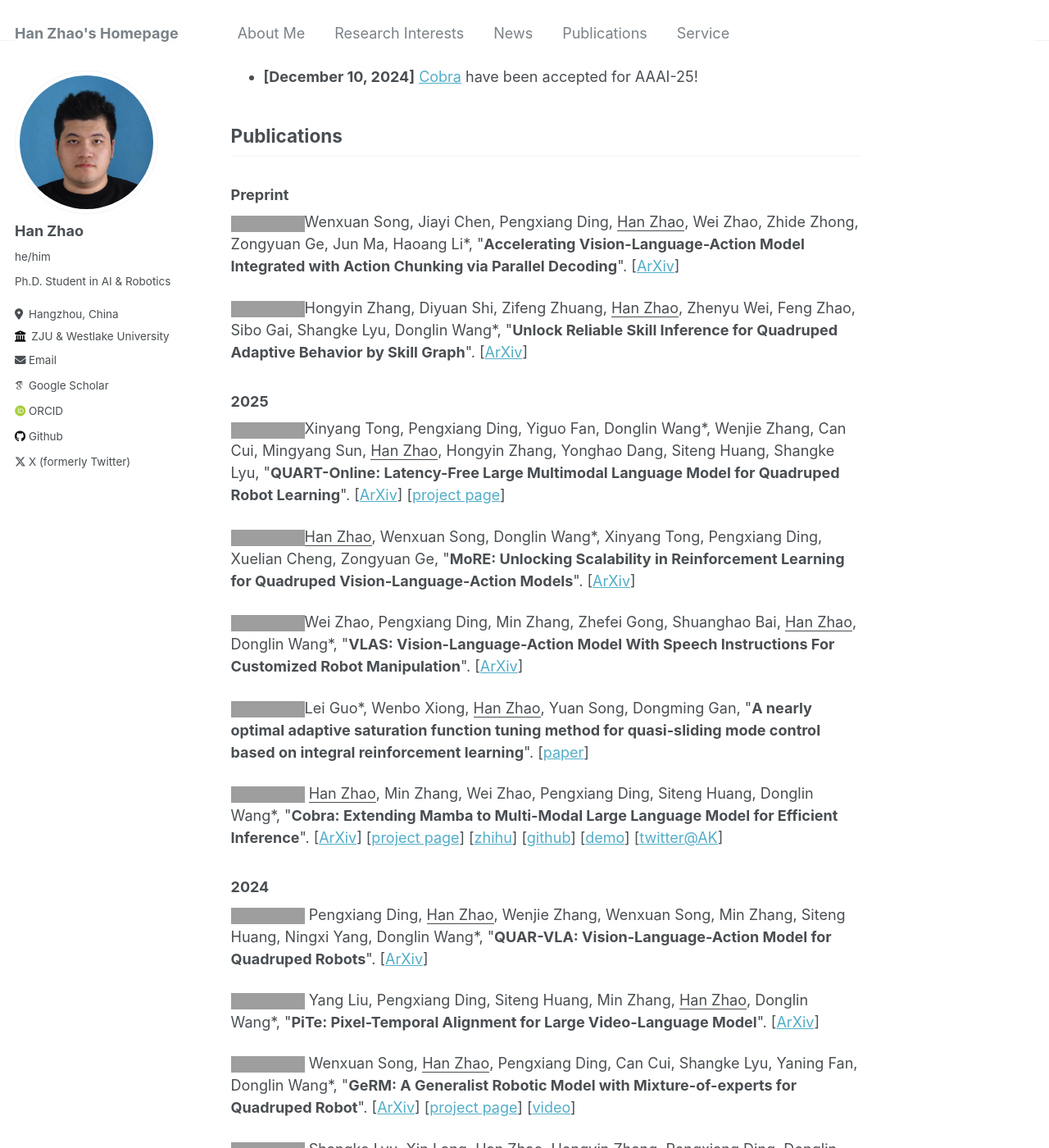
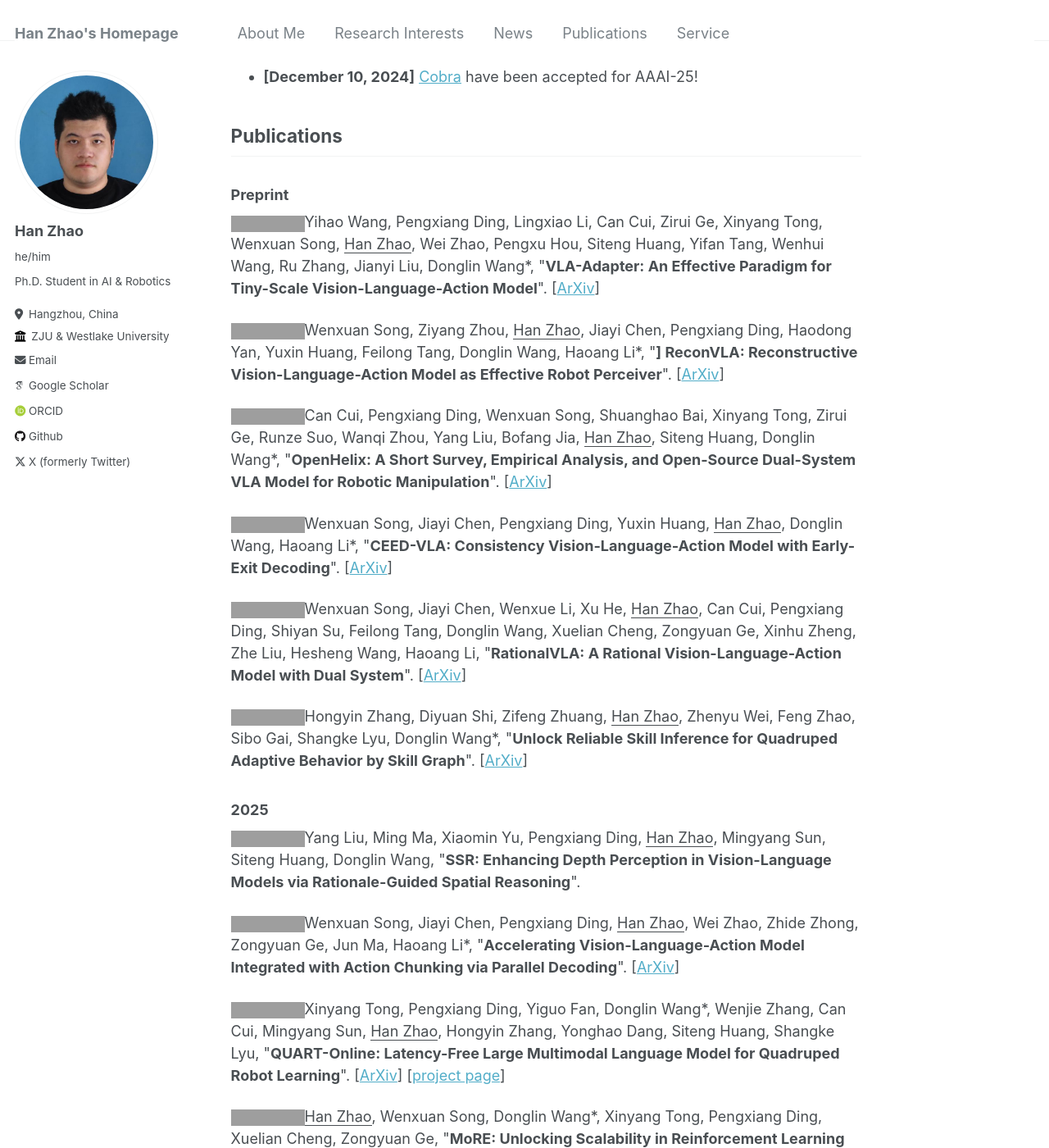
Before and after one commit to h-zhao1997/h-zhao1997.github.io, a Jekyll site: the page built from _pages/about.md, in a window 1280 px wide and 1400 px high, scrolled down 1285 px. Shown: the whole window at 82% size. Built offline with Jekyll 4.4.1, drawn with Linux system fonts in a browser that asks for light colours; some web fonts are replaced; some of the changed text lies outside the part shown; grey boxes are pictures that could not be loaded.

Commit message:
Update about.md

```diff
--- a/_pages/about.md
+++ b/_pages/about.md
@@ -52,11 +52,25 @@ Specifically, I am interested in:
 
 ### Preprint
 
-<a href="https://arxiv.org/abs/2503.02310" target="_blank"><img src="https://img.shields.io/badge/arXiv-2503.02310-B31B1B?style=for-the-badge"></a>Wenxuan Song, Jiayi Chen, Pengxiang Ding, <u>Han Zhao</u>, Wei Zhao, Zhide Zhong, Zongyuan Ge, Jun Ma, Haoang Li\*, &quot;**Accelerating Vision-Language-Action Model Integrated with Action Chunking via Parallel Decoding**&quot;. [[ArXiv](https://arxiv.org/pdf/2503.02310.pdf)]
+<a href="https://arxiv.org/abs/2509.09372" target="_blank"><img src="https://img.shields.io/badge/arXiv-2509.09372-B31B1B?style=for-the-badge"></a>Yihao Wang, Pengxiang Ding, Lingxiao Li, Can Cui, Zirui Ge, Xinyang Tong, Wenxuan Song, <u>Han Zhao</u>, Wei Zhao, Pengxu Hou, Siteng Huang, Yifan Tang, Wenhui Wang, Ru Zhang, Jianyi Liu, Donglin Wang\*, &quot;**VLA-Adapter: An Effective Paradigm for Tiny-Scale Vision-Language-Action Model**&quot;. [[ArXiv](https://arxiv.org/pdf/2509.09372.pdf)]
+
+<a href="https://arxiv.org/abs/2508.10333" target="_blank"><img src="https://img.shields.io/badge/arXiv-2508.10333-B31B1B?style=for-the-badge"></a>Wenxuan Song, Ziyang Zhou, <u>Han Zhao</u>, Jiayi Chen, Pengxiang Ding, Haodong Yan, Yuxin Huang, Feilong Tang, Donglin Wang, Haoang Li\*, &quot;**]
+ReconVLA: Reconstructive Vision-Language-Action Model as Effective Robot Perceiver**&quot;. [[ArXiv](https://arxiv.org/pdf/2508.10333.pdf)]
+
+<a href="https://arxiv.org/abs/2505.03912" target="_blank"><img src="https://img.shields.io/badge/arXiv-2505.03912-B31B1B?style=for-the-badge"></a>Can Cui, Pengxiang Ding, Wenxuan Song, Shuanghao Bai, Xinyang Tong, Zirui Ge, Runze Suo, Wanqi Zhou, Yang Liu, Bofang Jia, <u>Han Zhao</u>, Siteng Huang, Donglin Wang\*, &quot;**OpenHelix: A Short Survey, Empirical Analysis, and Open-Source Dual-System VLA Model for Robotic Manipulation**&quot;. [[ArXiv](https://arxiv.org/pdf/2505.03912.pdf)]
+
+<a href="https://arxiv.org/abs/2506.13725" target="_blank"><img src="https://img.shields.io/badge/arXiv-2506.13725-B31B1B?style=for-the-badge"></a>Wenxuan Song, Jiayi Chen, Pengxiang Ding, Yuxin Huang, <u>Han Zhao</u>, Donglin Wang, Haoang Li\*, &quot;**CEED-VLA: Consistency Vision-Language-Action Model with Early-Exit Decoding**&quot;. [[ArXiv](https://arxiv.org/pdf/2506.13725.pdf)]
+
+<a href="https://arxiv.org/abs/2506.10826" target="_blank"><img src="https://img.shields.io/badge/arXiv-2506.10826-B31B1B?style=for-the-badge"></a>Wenxuan Song, Jiayi Chen, Wenxue Li, Xu He, <u>Han Zhao</u>, Can Cui, Pengxiang Ding, Shiyan Su, Feilong Tang,
+ Donglin Wang, Xuelian Cheng, Zongyuan Ge, Xinhu Zheng, Zhe Liu, Hesheng Wang, Haoang Li, &quot;**RationalVLA: A Rational Vision-Language-Action Model with Dual System**&quot;. [[ArXiv](https://arxiv.org/pdf/2506.10826.pdf)]
 
 <a href="https://arxiv.org/abs/2311.06015" target="_blank"><img src="https://img.shields.io/badge/arXiv-2311.06015-B31B1B?style=for-the-badge"></a>Hongyin Zhang, Diyuan Shi, Zifeng Zhuang, <u>Han Zhao</u>, Zhenyu Wei, Feng Zhao, Sibo Gai, Shangke Lyu, Donglin Wang\*, &quot;**Unlock Reliable Skill Inference for Quadruped Adaptive Behavior by Skill Graph**&quot;. [[ArXiv](https://arxiv.org/abs/2311.06015)]
 
 ### 2025
+<a target="_blank"><img src="https://img.shields.io/badge/NIPS-2025-blue?style=for-the-badge"></a>Yang Liu, Ming Ma, Xiaomin Yu, Pengxiang Ding, <u>Han Zhao</u>, Mingyang Sun, Siteng Huang, Donglin Wang, &quot;**SSR: Enhancing Depth Perception in Vision-Language Models via Rationale-Guided Spatial Reasoning**&quot;.
+
+<a href="https://arxiv.org/abs/2503.02310" target="_blank"><img src="https://img.shields.io/badge/IROS-2025-blue?style=for-the-badge"></a>Wenxuan Song, Jiayi Chen, Pengxiang Ding, <u>Han Zhao</u>, Wei Zhao, Zhide Zhong, Zongyuan Ge, Jun Ma, Haoang Li\*, &quot;**Accelerating Vision-Language-Action Model Integrated with Action Chunking via Parallel Decoding**&quot;. [[ArXiv](https://arxiv.org/pdf/2503.02310.pdf)]
+
 <a href="https://arxiv.org/abs/2412.15576" target="_blank"><img src="https://img.shields.io/badge/ICRA-2025-blue?style=for-the-badge"></a>Xinyang Tong, Pengxiang Ding, Yiguo Fan, Donglin Wang\*, Wenjie Zhang, Can Cui, Mingyang Sun, <u>Han Zhao</u>, Hongyin Zhang, Yonghao Dang, Siteng Huang, Shangke Lyu, &quot;**QUART-Online: Latency-Free Large Multimodal Language Model for Quadruped Robot Learning**&quot;. [[ArXiv](https://arxiv.org/pdf/2412.15576.pdf)] [[project page](https://quart-online.github.io/)]
 
 <a href="https://arxiv.org/abs/2503.08007" target="_blank"><img src="https://img.shields.io/badge/ICRA-2025-blue?style=for-the-badge"></a><u>Han Zhao</u>, Wenxuan Song, Donglin Wang\*, Xinyang Tong, Pengxiang Ding, Xuelian Cheng, Zongyuan Ge, &quot;**MoRE: Unlocking Scalability in Reinforcement Learning for Quadruped Vision-Language-Action Models**&quot;. [[ArXiv](https://arxiv.org/pdf/2503.08007.pdf)]
```
Also changed, not shown: other parts of _pages/about.md (+2 -1 lines).
